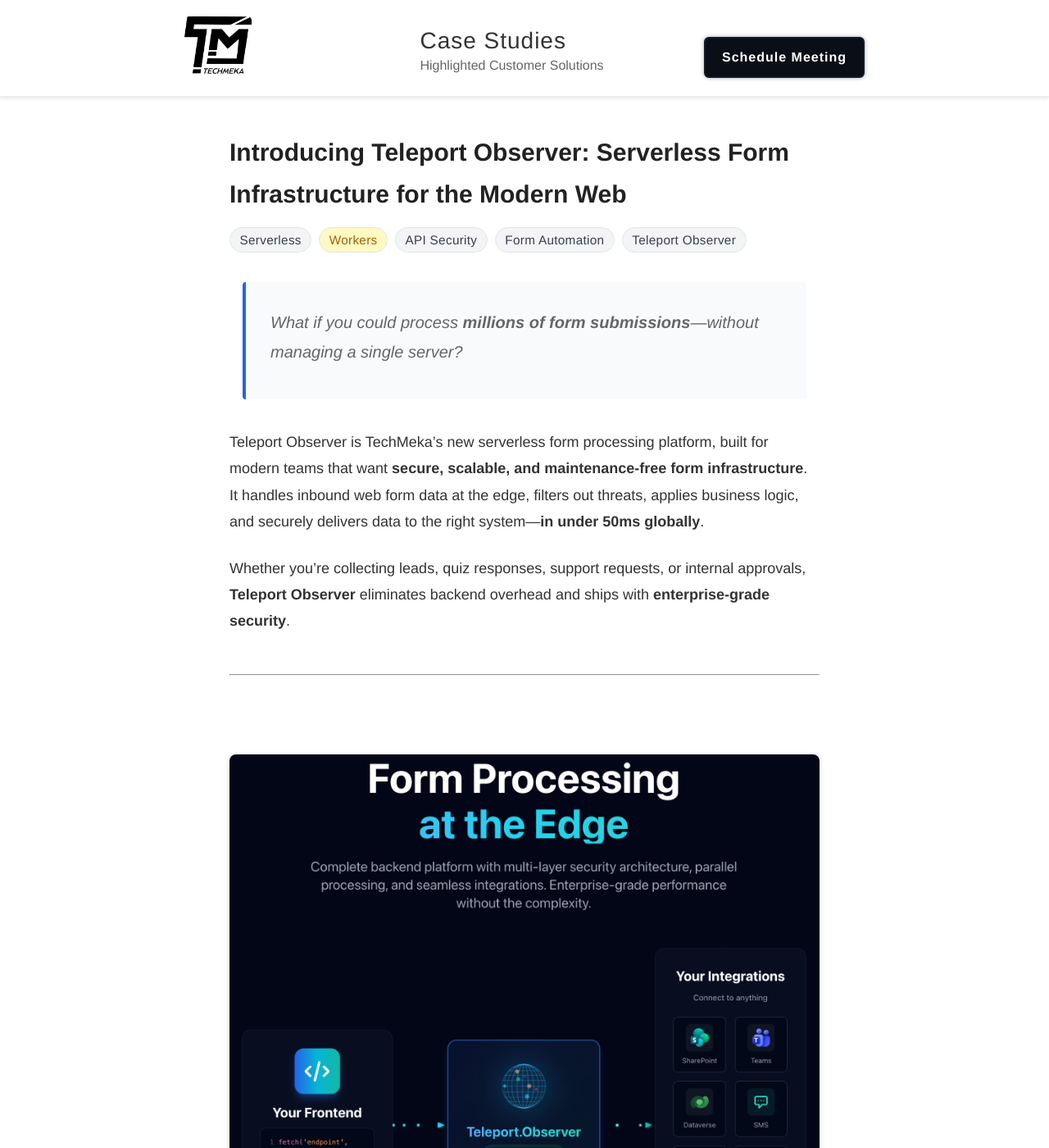
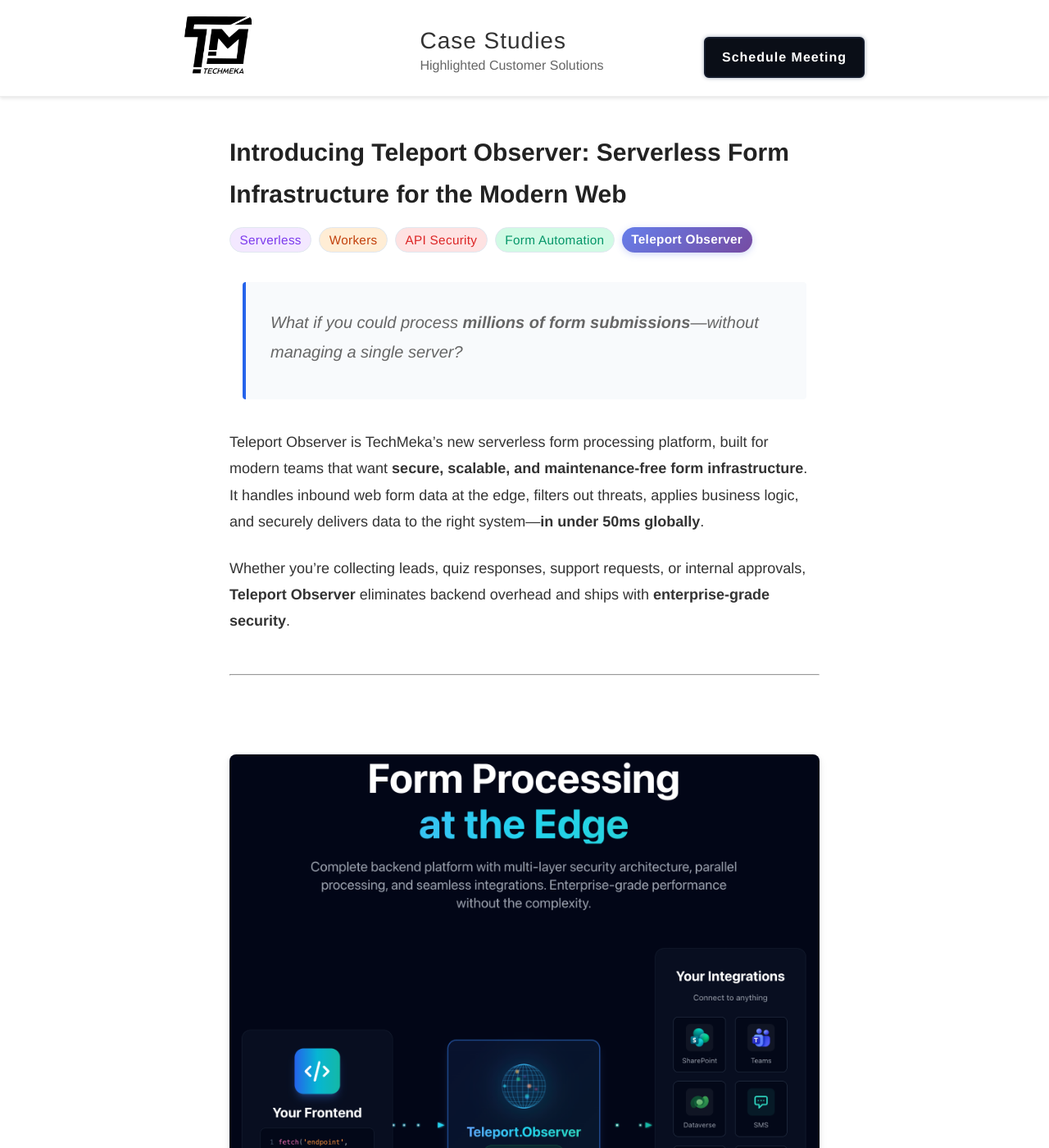
Before and after one commit to Techmeka/blog, a Jekyll site: the page built from docs/_posts/2025-10-22-Serverless-Form-Processing.md, in a window 1280 px wide and 1400 px high. Shown: the whole window at 82% size. Built offline with Jekyll 4.4.1, drawn with Linux system fonts in a browser that asks for light colours.

Commit message:
teleport blogpost styling update

```diff
--- a/docs/assets/css/style.scss
+++ b/docs/assets/css/style.scss
@@ -455,9 +455,27 @@
 .tag-lead-generation      { background: #e0f7fa; color: #0277bd; }
 .tag-interactive-forms   { background: #f3e8ff; color: #7c3aed; }
 .tag-edge                { background: #e6f0fa; color: #2563eb; }
-.tag-workers             { background: #fef9c3; color: #a16207; }
+.tag-workers             { background: #ffedd5; color: #c2410c; }
 .tag-ux                  { background: #ffe4e6; color: #be123c; }
 .tag-marketing-automation { background: #e7f9f1; color: #22795d; }
+.tag-serverless { background: #f3e8ff; color: #7c3aed; }
+.tag-api-security { background: #fee2e2; color: #dc2626; }
+.tag-form-automation { background: #d1fae5; color: #059669; }
+
+// Special gradient tag for Teleport Observer
+.tag-teleport-observer {
+  background: linear-gradient(135deg, #667eea 0%, #764ba2 100%);
+  color: #ffffff !important;
+  border: none;
+  font-weight: 600;
+  box-shadow: 0 2px 8px rgba(102, 126, 234, 0.3);
+
+  &:hover {
+    background: linear-gradient(135deg, #764ba2 0%, #667eea 100%);
+    transform: translateY(-2px);
+    box-shadow: 0 4px 12px rgba(102, 126, 234, 0.4);
+  }
+}
 
 .post-separator {
   border: none;
```
